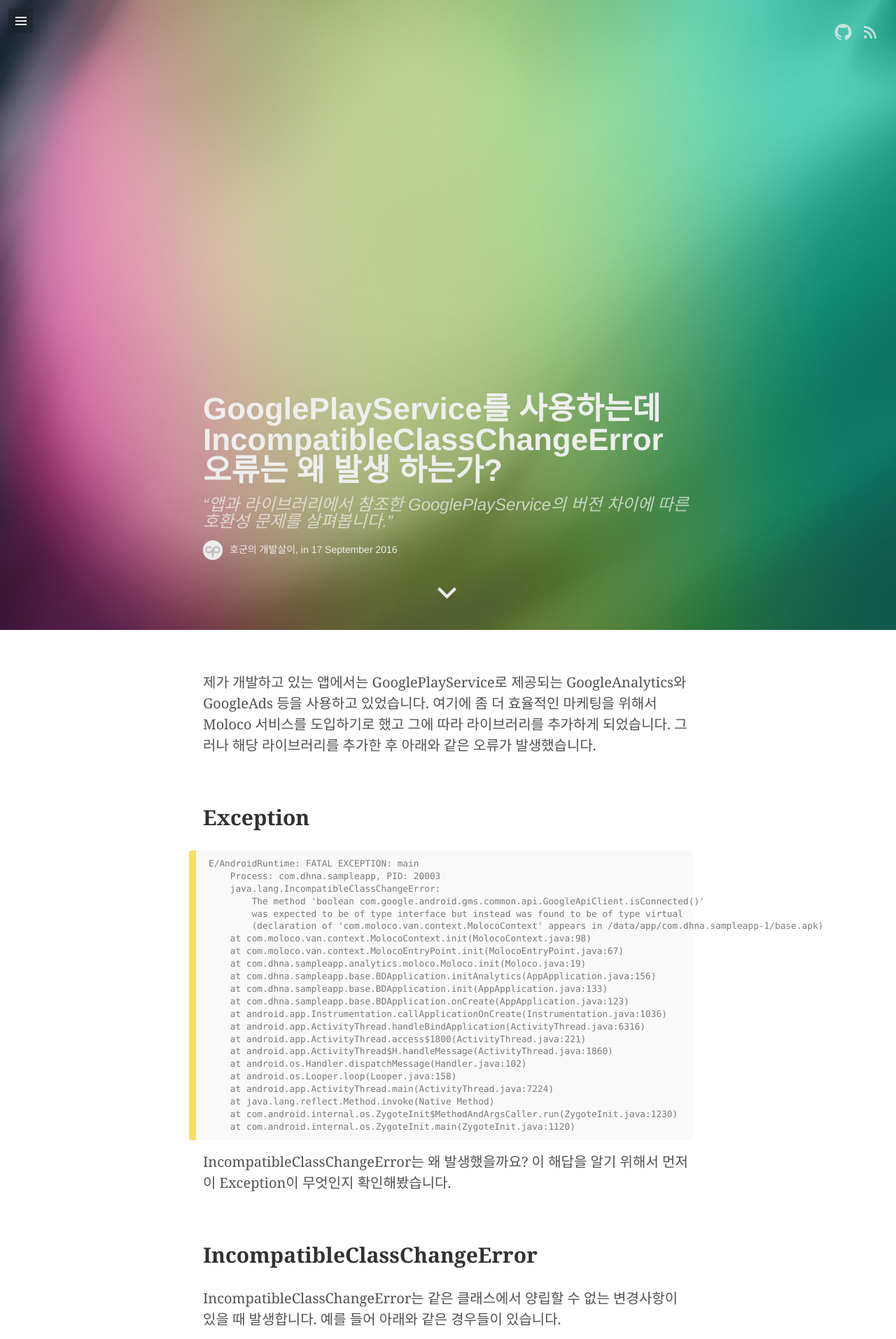
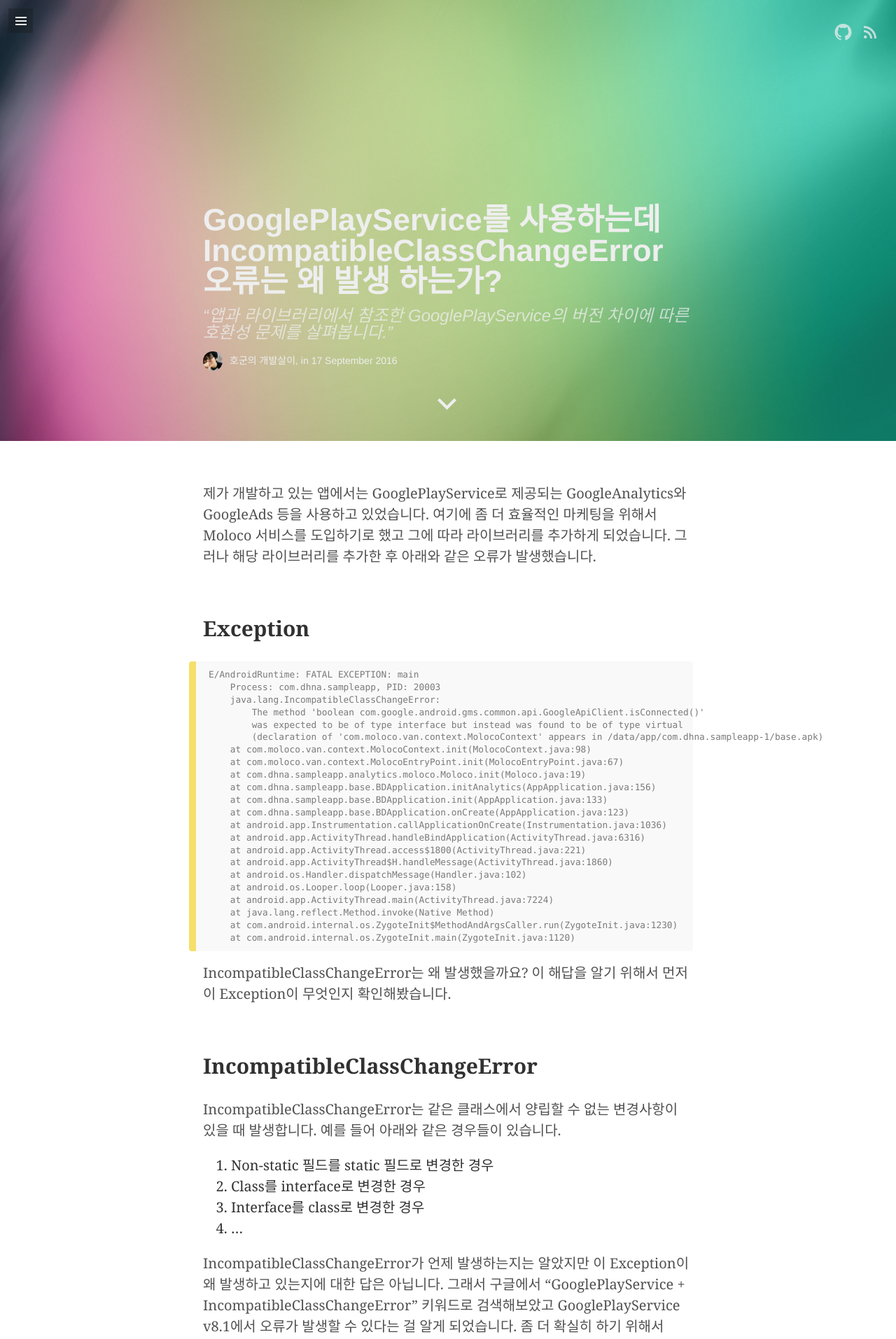
Before and after one commit to dhna/dhna.github.io, a Jekyll site: the page built from _posts/2016-09-17-googleplayservice-incompatibleclasschangeerror.md, in a window 1280 px wide. Shown: the top 1913 px of the page at 70% size. Built offline with Jekyll 4.4.1, drawn with Linux system fonts in a browser that asks for light colours; some web fonts are replaced; comment, search, counter and statistics services are not loaded.

Commit message:
Post Header/Footer 높이 조절 및 아이콘 변경

```diff
--- a/_layouts/post.html
+++ b/_layouts/post.html
@@ -3,7 +3,7 @@
 article: true
 ---
 
-<header class="{% if page.dark %}dark{% else %}clean{% endif %}" style="background-image: url({% if page.image.url %}{{ page.image.url }}{% else %}{{ site.cover }}{% endif %}); height: 100%; {% if site.parallax != true %}background-attachment: scroll;{% endif %}" data-stellar-background-ratio="0.5" data-stellar-horizontal-offset="50">
+<header class="{% if page.dark %}dark{% else %}clean{% endif %}" style="background-image: url({% if page.image.url %}{{ page.image.url }}{% else %}{{ site.cover }}{% endif %}); height: 70%; {% if site.parallax != true %}background-attachment: scroll;{% endif %}" data-stellar-background-ratio="0.5" data-stellar-horizontal-offset="50">
 	{% if page.video %}
 		<video id="bg-video" preload="auto" autoplay="true" loop="loop" muted="muted" volume="0" data-stellar-ratio="0.5">
 		{% for format in page.video %}
@@ -58,7 +58,7 @@
 {% unless footer_style %}
 	{% capture footer_style %}{% if page.dark %}dark{% else %}clean{% endif %}{% endcapture %}
 {% endunless %}
-<footer class="{{ footer_style }}" style="background-image: url({% if footer_image %}{{ footer_image }}{% else %}{{ site.cover }}{% endif %}); height: 75%; min-height: 500px; {% if site.parallax != true %}background-attachment: scroll;{% endif %}" data-stellar-background-ratio="0.5" data-stellar-horizontal-offset="50" data-stellar-vertical-offset="50">
+<footer class="{{ footer_style }}" style="background-image: url({% if footer_image %}{{ footer_image }}{% else %}{{ site.cover }}{% endif %}); height: 20%; min-height: 200px; {% if site.parallax != true %}background-attachment: scroll;{% endif %}" data-stellar-background-ratio="0.5" data-stellar-horizontal-offset="50" data-stellar-vertical-offset="50">
 	<div id="nav-icon" style="top: 60px;" data-stellar-ratio="0.8">
 		<a class="scroll" data-speed="500" href="#article"><span class="genericon genericon-collapse"></span></a>
 	</div>
```
Also changed, not shown: assets/images/favicon.ico, assets/images/icon.png.
